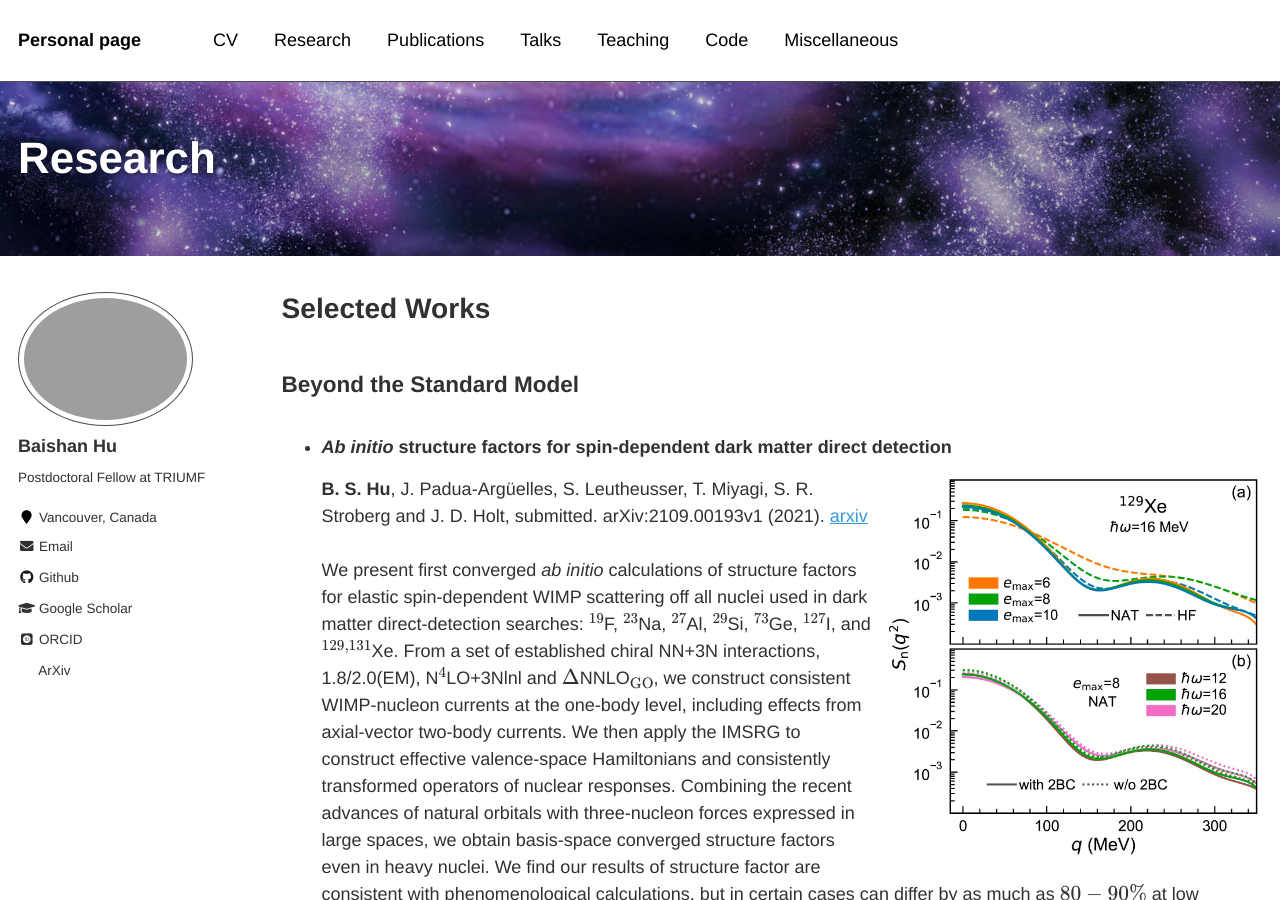
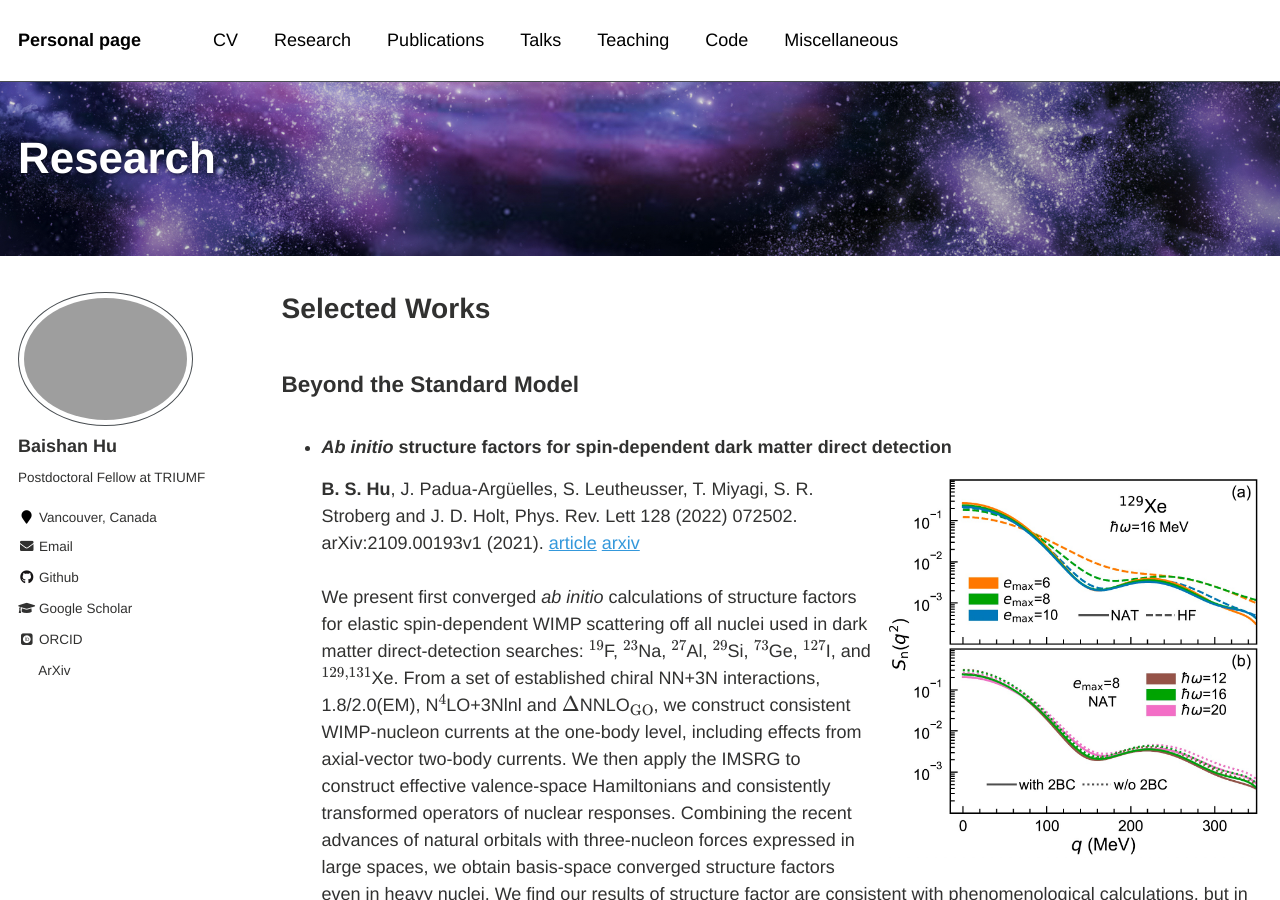
Before and after one commit to BaishanHu/baishanhu.github.io, a Jekyll site: the page built from _pages/research.md, in a window 1280 px wide and 900 px high. Built offline with Jekyll 4.4.1, drawn with Linux system fonts in a browser that asks for light colours; some web fonts are replaced; formulas are drawn with MathJax 3.

Commit message:
Small tweaks

```diff
--- a/_pages/research.md
+++ b/_pages/research.md
@@ -19,7 +19,7 @@ header:
 
 - ### *Ab initio* structure factors for spin-dependent dark matter direct detection
 <img style="float: right;margin-bottom: 20px;margin-left: 10px" src="../images/fig_SDDM_Xe129.jpg" width="380">
-**B. S. Hu**, J. Padua-Argüelles, S. Leutheusser, T. Miyagi, S. R. Stroberg and J. D. Holt, submitted. arXiv:2109.00193v1 (2021). [arxiv](https://arxiv.org/abs/2109.00193)
+**B. S. Hu**, J. Padua-Argüelles, S. Leutheusser, T. Miyagi, S. R. Stroberg and J. D. Holt, Phys. Rev. Lett 128 (2022) 072502. arXiv:2109.00193v1 (2021). [article](https://journals.aps.org/prl/abstract/10.1103/PhysRevLett.128.072502) [arxiv](https://arxiv.org/abs/2109.00193)
 &nbsp;
 We present first converged *ab initio* calculations of structure factors for elastic spin-dependent WIMP scattering off all nuclei used in dark matter direct-detection searches: $^{19}$F, $^{23}$Na, $^{27}$Al, $^{29}$Si, $^{73}$Ge, $^{127}$I, and $^{129,131}$Xe. From a set of established chiral NN+3N interactions, 1.8/2.0(EM), N$^4$LO+3Nlnl and $\Delta$NNLO$_{\text{GO}}$, we construct consistent WIMP-nucleon currents at the one-body level, including effects from axial-vector two-body currents. We then apply the IMSRG to construct effective valence-space Hamiltonians and consistently transformed operators of nuclear responses.  Combining the recent advances of natural orbitals with three-nucleon forces expressed in large spaces, we obtain basis-space converged structure factors even in heavy nuclei. We find our results of structure factor are consistent with phenomenological calculations, but in certain cases can differ by as much as $80-90\%$ at low momentum transfer.
 <img style="float: center;margin-left: 0px" src="../images/fig_SDDM.jpg" width="800">
```
